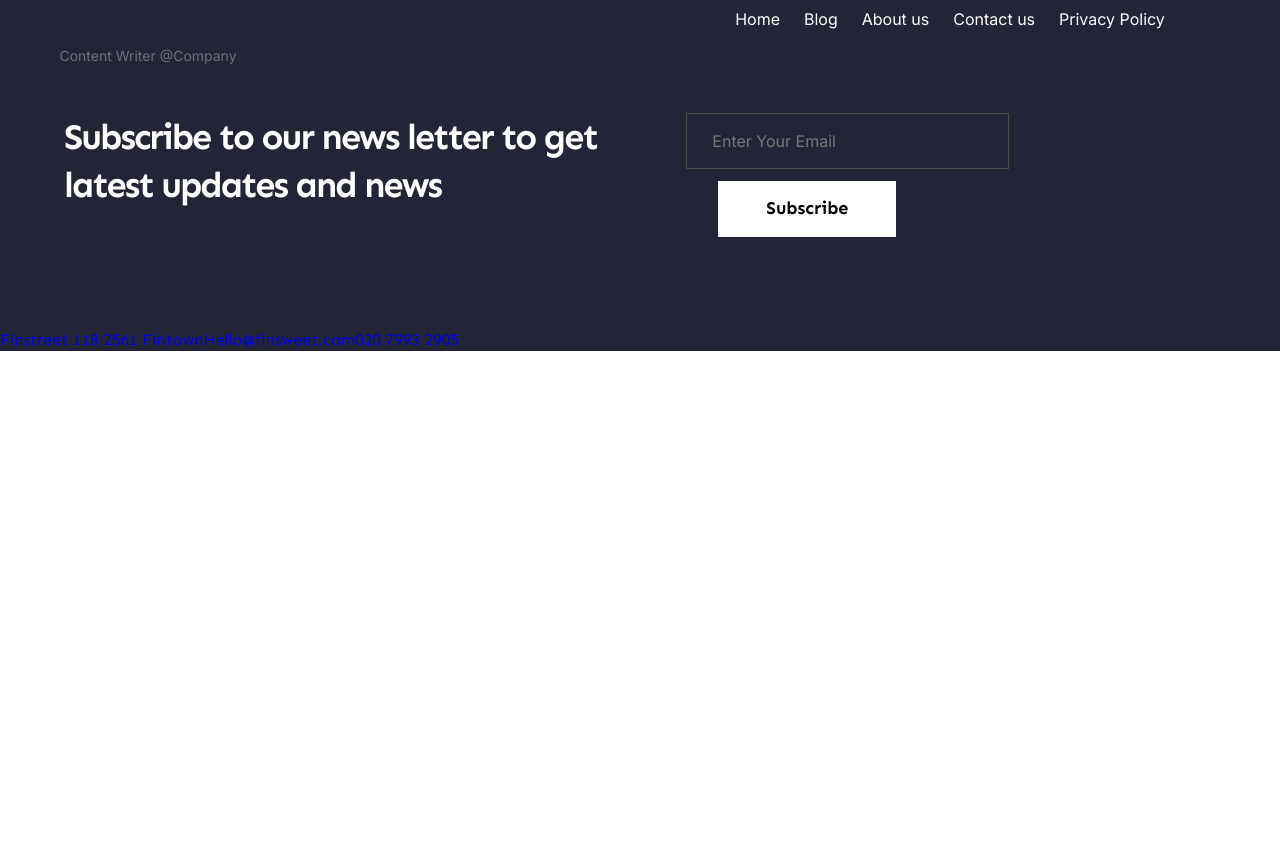
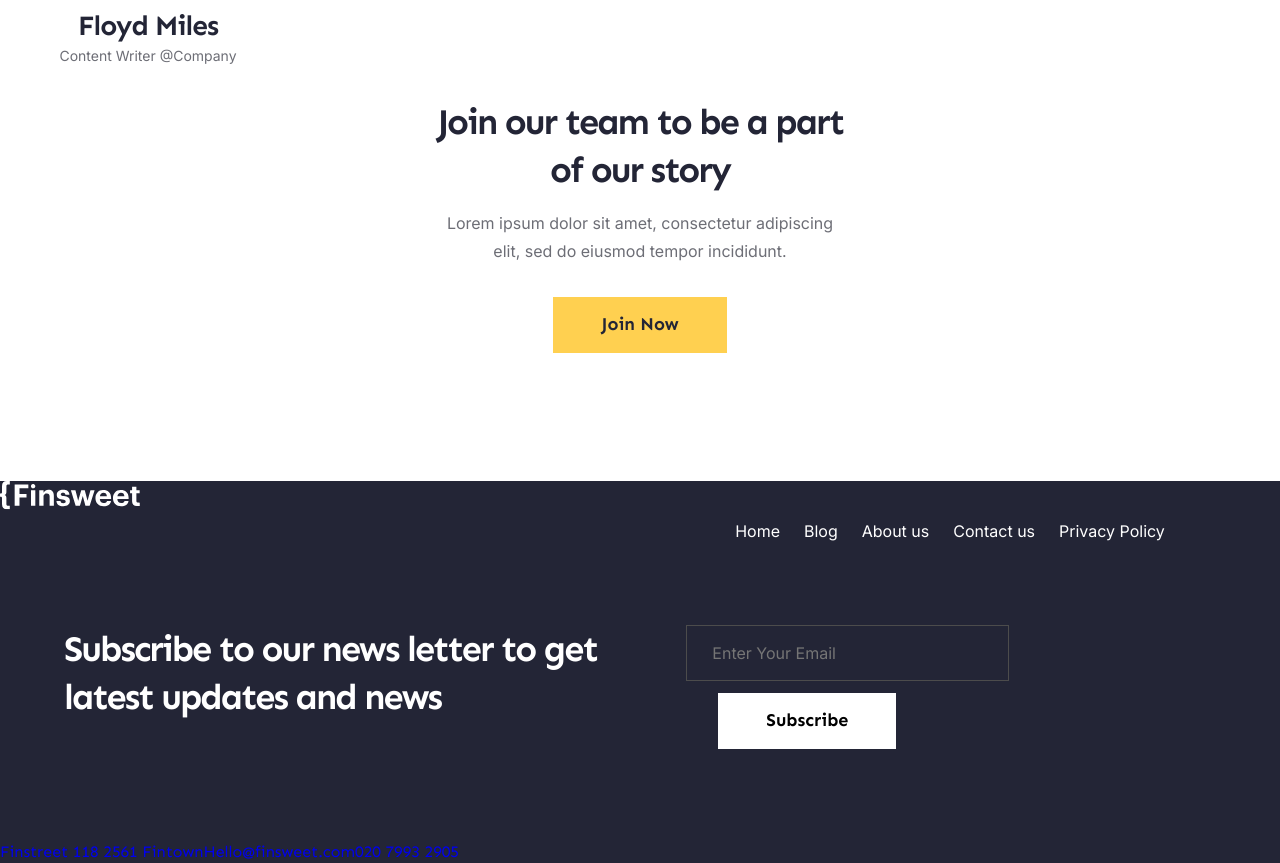
Before and after one commit to Kelenella/finsweet, a React (Create React App) app: page / in a window 1280 px wide. Shown: the part 1702-2565 px from the top of the page. Before the commit the page ends 2053 px from the top, so only its background shows below. Built offline with nearby package versions, Linux system fonts and the light colour scheme.

Commit message:
added JoinOurTeam markup

```diff
--- a/src/App.js
+++ b/src/App.js
@@ -4,6 +4,7 @@ import Header from "./components/Header/Header";
 import Hero from "./components/Hero/Hero";
 import ChooseCategory from "./components/ChooseCategory/ChooseCategory";
 import ListOfAuthors from "./components/ListOfAuthors/ListOfAuthors";
+import JoinOurTeam from "./components/JoinOurTeam/JoinOurTeam";
 import Footer from "./components/Footer/Footer";
 
 function App() {
@@ -13,6 +14,7 @@ function App() {
       <Hero />
       <ChooseCategory />
       <ListOfAuthors />
+      <JoinOurTeam />
       <Footer />
     </>
   );
--- /dev/null
+++ b/src/components/JoinOurTeam/JoinOurTeam.jsx
@@ -0,0 +1,18 @@
+import s from "./JoinOurTeam.module.css";
+
+const JoinOurTeam = () => {
+  return (
+    <article className={s.joinBlock}>
+      <h2 className={s.joinTitle}>Join our team to be a part of our story</h2>
+      <p className={s.joinText}>
+        Lorem ipsum dolor sit amet, consectetur adipiscing elit, sed do eiusmod
+        tempor incididunt.
+      </p>
+      <a href="/" className={s.joinLink}>
+        Join Now
+      </a>
+    </article>
+  );
+};
+
+export default JoinOurTeam;
--- /dev/null
+++ b/src/components/JoinOurTeam/JoinOurTeam.module.css
@@ -0,0 +1,49 @@
+.joinBlock {
+}
+.joinTitle {
+  margin-right: auto;
+  margin-left: auto;
+  margin-bottom: 16px;
+  margin-top: 128px;
+  width: 414px;
+  text-align: center;
+  font-family: Sen;
+  font-size: 36px;
+  font-style: normal;
+  font-weight: 700;
+  line-height: 1.33;
+  letter-spacing: -2px;
+  color: var(--title-color);
+}
+.joinText {
+  width: 405px;
+  margin-right: auto;
+  margin-left: auto;
+  margin-bottom: 32px;
+  text-align: center;
+  font-family: Inter;
+  font-size: 16px;
+  font-style: normal;
+  font-weight: 400;
+  line-height: 28px;
+  color: var(--main-text-color);
+}
+.joinLink {
+  display: block;
+  width: 174px;
+  height: 56px;
+  padding: 16px 48px;
+  margin-right: auto;
+  margin-left: auto;
+  margin-bottom: 128px;
+  text-align: center;
+  font-family: Sen;
+  font-size: 18px;
+  font-style: normal;
+  font-weight: 700;
+  line-height: 1.33;
+  cursor: pointer;
+  border: none;
+  color: var(--title-color);
+  background-color: var(--accent-color);
+}
--- /dev/null
+++ b/src/components/JoinOurTeam/index.js
@@ -0,0 +1 @@
+export { default } from "./JoinOurTeam";
--- a/src/index.css
+++ b/src/index.css
@@ -1,5 +1,6 @@
 :root {
   --header-background: #232536;
+  --title-color: #232536;
   --main-text-color: #6d6e76;
   --hero-footer-text-color: #fff;
   --dark-text-color: #000;
```
